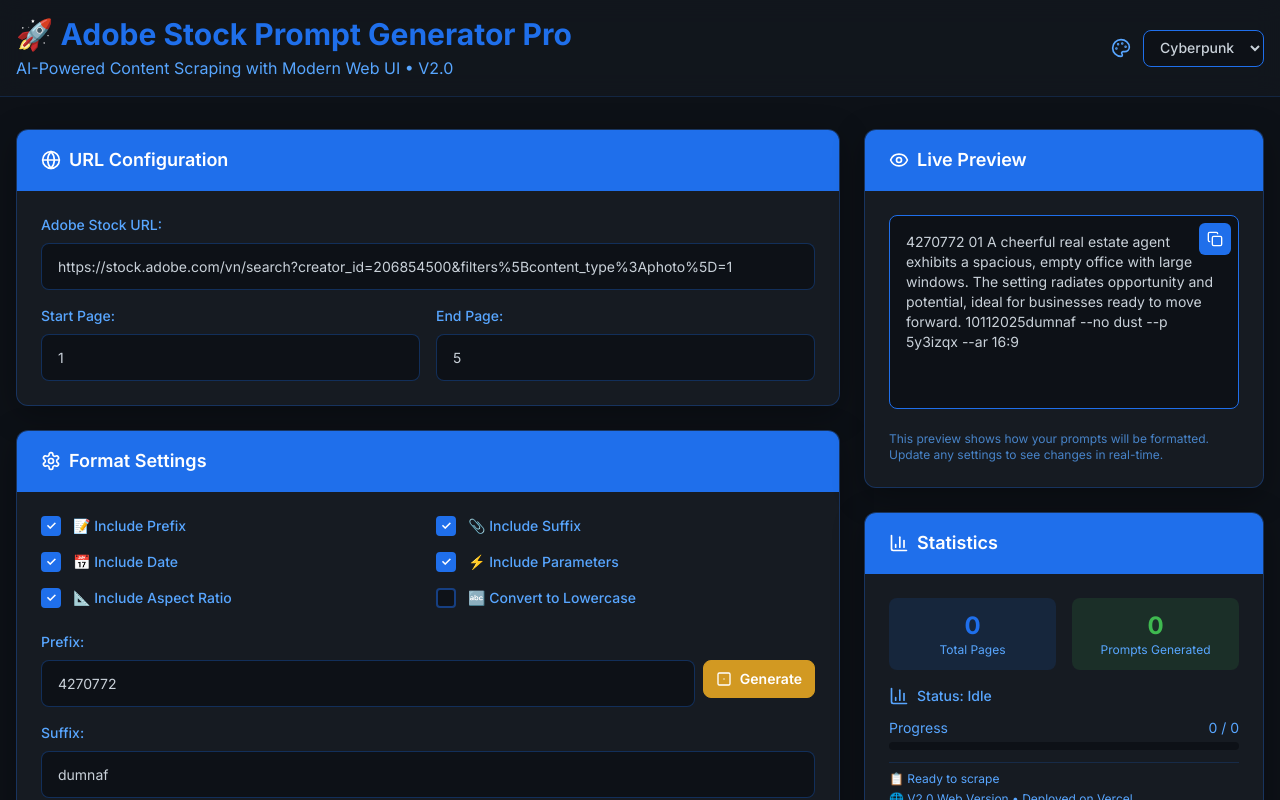
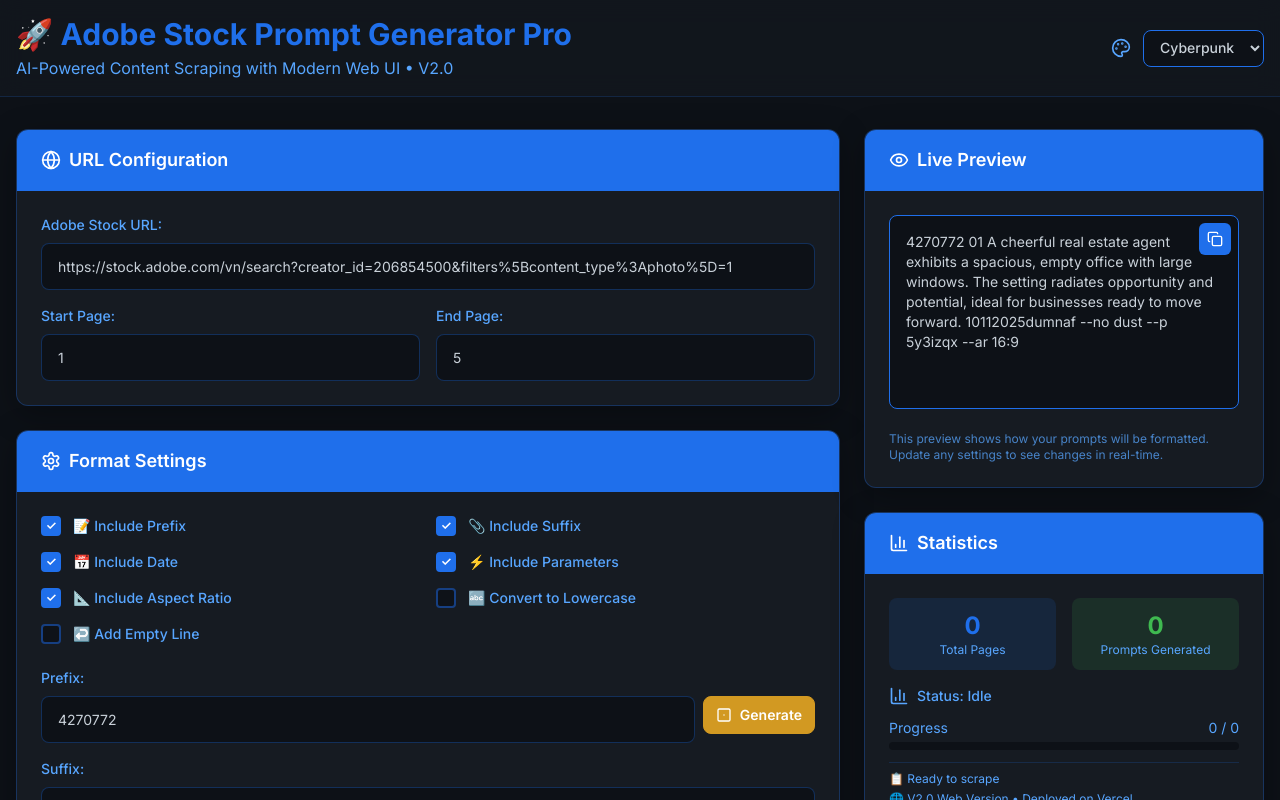
Before and after one commit to monkeydvk-jpg/Scraptuser-all-web, a Next.js app: page / in a window 1280 px wide. Shown: the top 800 px of the page. Built offline with nearby package versions, Linux system fonts and the light colour scheme.

Commit message:
Add empty line option to format settings

```diff
--- a/src/components/FormatCard.tsx
+++ b/src/components/FormatCard.tsx
@@ -16,6 +16,7 @@ export function FormatCard() {
     { key: 'includeParams', label: '⚡ Include Parameters', value: config.includeParams },
     { key: 'includeAspectRatio', label: '📐 Include Aspect Ratio', value: config.includeAspectRatio },
     { key: 'toLowerCase', label: '🔤 Convert to Lowercase', value: config.toLowerCase },
+    { key: 'addEmptyLine', label: '↩️ Add Empty Line', value: config.addEmptyLine },
   ];
 
   return (
--- a/src/lib/store.ts
+++ b/src/lib/store.ts
@@ -42,6 +42,7 @@ const defaultConfig: ScrapingConfig = {
   includeParams: true,
   includeAspectRatio: true,
   toLowerCase: false,
+  addEmptyLine: false,
   prefix: generateRandomPrefix(),
   suffix: 'dumnaf',
   aspectRatio: '16:9',
--- a/src/types/index.ts
+++ b/src/types/index.ts
@@ -27,6 +27,7 @@ export interface ScrapingConfig {
   includeParams: boolean;
   includeAspectRatio: boolean;
   toLowerCase: boolean;
+  addEmptyLine: boolean;
   prefix: string;
   suffix: string;
   aspectRatio: string;
```
